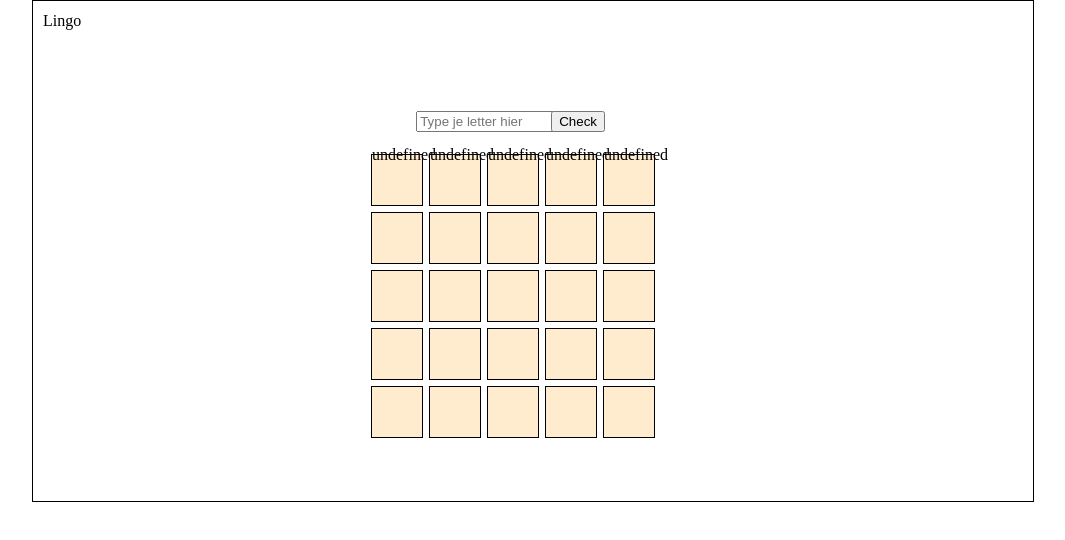
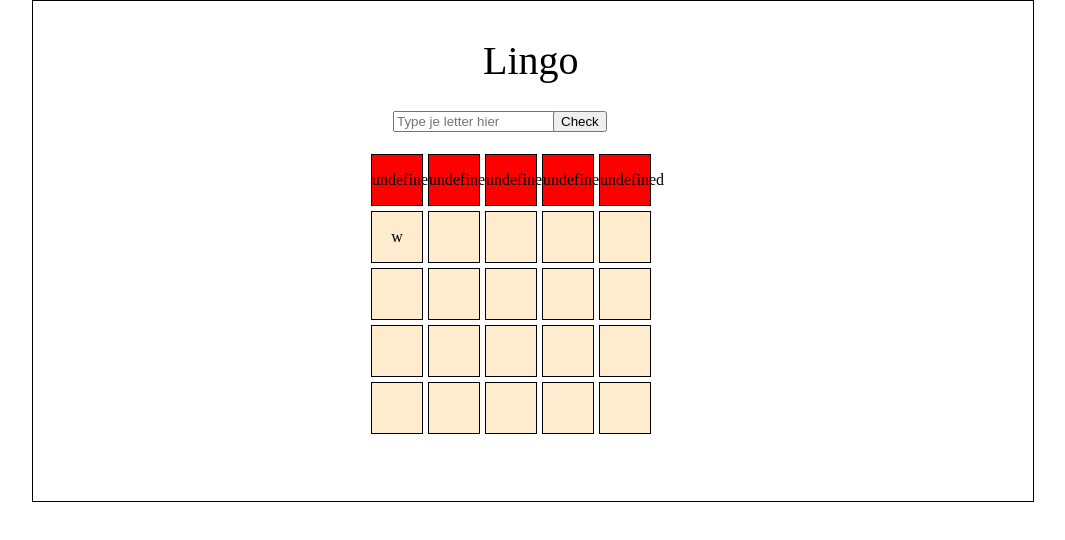
Before and after one commit to NickBikker/mastermind-lingo, a plain HTML site: page lingo/index.html in a window 1280 px wide. Both pictures are taken after a click on the button "Check". Shown: the whole page, without its empty margins (107-1172 px from the left). Drawn offline with Linux system fonts and the light colour scheme.

Commit message:
lingo working

```diff
--- a/lingo/lingo-nl.js
+++ b/lingo/lingo-nl.js
@@ -482,6 +482,9 @@ var words = [
 var random = words[Math.floor(Math.random() * words.length)];
 var counter = 2;
 var playerarray;
+var woordcopy = [];
+var gok = '';
+var kleuren = ['red','red','red','red','red'];
 
 
 
@@ -533,7 +536,45 @@ function check() {
     document.getElementsByTagName('div')[i+counter].innerHTML = playerarray[i];
 
     }
-    counter +=5
+	veranderkleuren();
 }
 
 checkbutton.onclick = check;
+
+function veranderkleuren(){
+	kleuren = ['red', 'red','red','red','red'];
+	woordcopy = random.split('');
+	gok = Array.from(document.getElementById('playerinput').value);
+	woordcopy = Array.from(random);
+	for(i = 0; i<5;i++){
+		if(gok[i] == woordcopy[i]){
+			kleuren[i] = 'green';
+			gok[i] = null;
+			woordcopy[i] = null;
+		}
+	}
+	for(i = 0;i<5;i++){
+		if(gok[i] != null){
+			if(woordcopy.indexOf(gok[i]) > -1){
+				kleuren[i] = 'yellow';
+				woordcopy[woordcopy.indexOf(gok[i])] = null;
+				gok[i] = null;
+			}
+		}
+	}
+	console.log(kleuren);
+	kleurbox();
+}
+
+function kleurbox(){
+	for(var i = 0; i<5;i++){
+        document.getElementsByTagName('div')[i+counter].style.backgroundColor = kleuren[i];
+	}
+    counter +=5;
+	firstletter()
+}
+
+function firstletter(){
+    document.getElementsByTagName('div')[counter].innerHTML = random[0];
+}
+console.log(random);
--- a/lingo/style.css
+++ b/lingo/style.css
@@ -6,6 +6,7 @@ body{
  }
 
 .container{
+    position: relative;
     width: 1000px;
     height: 500px;
     margin: 0 auto;
@@ -13,22 +14,27 @@ body{
 }
 
 .letterbox{
-    height: 50px;
+    height: 25px;
     width: 50px;
     border: solid black 1px;
     display: inline-block;
     margin: 3px;
     background-color: blanchedalmond;
     text-align: center;
+    padding-top: 25px;
 }
 
 .checkbutton{
     position: absolute;
-    margin-top: 110px;
-    margin-left: 470px;
+    top: 110px;
+    left: 520px;
 }
 
 .lettercontainer{
+    display: grid;
+    grid-template-rows: 50px 50px 50px 50px 50px;
+    grid-template-columns: 50px 50px 50px 50px 50px;
+    grid-gap: 7px;
     margin-top: 150px;
     margin-left: 335px;
     width: 290px;
@@ -36,13 +42,15 @@ body{
 }
 
 #title{
+    position: absolute;
     float: left;
-    margin-top: 20px;
-    margin-left: 10px;
+    top: 20px;
+    left: 450px;
+    font-size: 40px;
 }
 
 #playerinput{
     position: absolute;
-    margin-left: 335px;
-    margin-top: 110px;
+    left: 360px;
+    top: 110px;
 }
```
